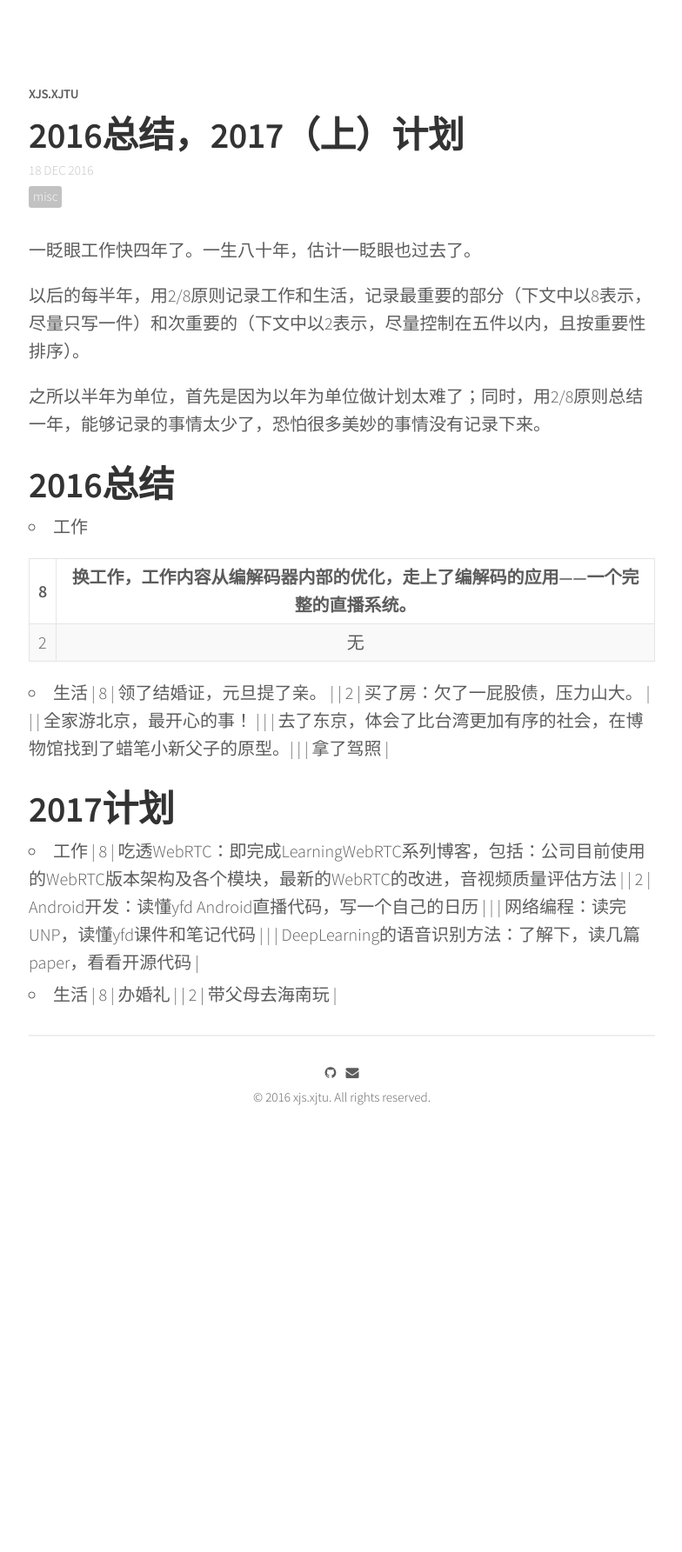
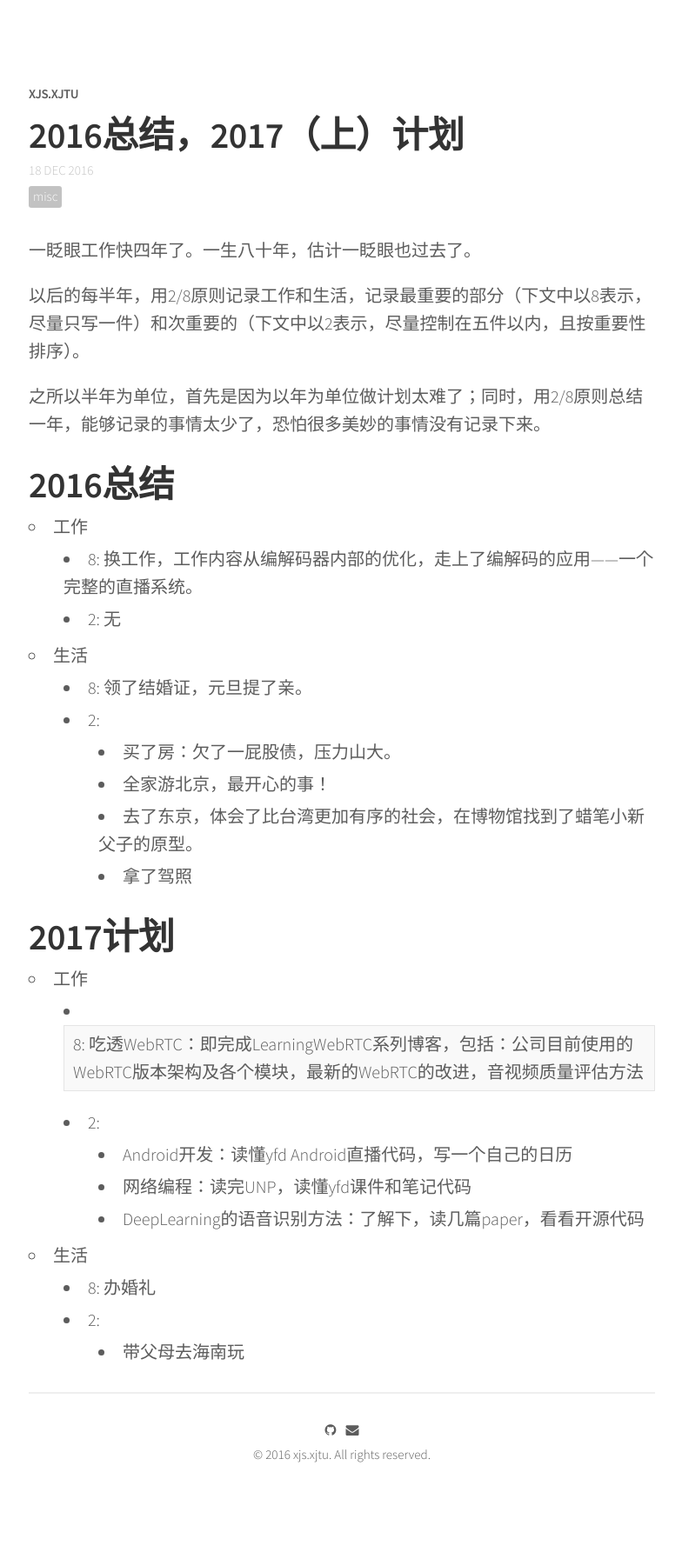
Before and after one commit to xjsXjtu/xjsxjtu.github.io, a Jekyll site: the page built from _posts/2017-02-07-Summary2016Plan2017.md, in a window 1280 px wide. Shown: the whole page at 87% size, without its empty margins (247-1031 px from the left). Built offline with Jekyll 4.4.1, drawn with Linux system fonts in a browser that asks for light colours; nearby versions of some CDN libraries; before the commit the page ends 1374 px from its top, so only the background shows below that.

Commit message:
MOD: do not use table

```diff
--- a/_posts/2017-02-07-Summary2016Plan2017.md
+++ b/_posts/2017-02-07-Summary2016Plan2017.md
@@ -16,24 +16,25 @@ share: false
 
 # 2016总结
  * 工作
-
- | 8 | 换工作，工作内容从编解码器内部的优化，走上了编解码的应用——一个完整的直播系统。 |
- | - |:------------------------------------------:|
- | 2 | 无                                        |
+   * 8: 换工作，工作内容从编解码器内部的优化，走上了编解码的应用——一个完整的直播系统。
+   * 2: 无
 
  * 生活
-| 8 | 领了结婚证，元旦提了亲。 |
-| 2 | 买了房：欠了一屁股债，压力山大。 |
-|   | 全家游北京，最开心的事！ |
-|   | 去了东京，体会了比台湾更加有序的社会，在博物馆找到了蜡笔小新父子的原型。|
-|   | 拿了驾照 |
+   * 8: 领了结婚证，元旦提了亲。
+   * 2:
+     * 买了房：欠了一屁股债，压力山大。
+     * 全家游北京，最开心的事！
+     * 去了东京，体会了比台湾更加有序的社会，在博物馆找到了蜡笔小新父子的原型。
+     * 拿了驾照
 
 # 2017计划
  * 工作
-  | 8 | 吃透WebRTC：即完成LearningWebRTC系列博客，包括：公司目前使用的WebRTC版本架构及各个模块，最新的WebRTC的改进，音视频质量评估方法 |
-  | 2 | Android开发：读懂yfd Android直播代码，写一个自己的日历 |
-  |   | 网络编程：读完UNP，读懂yfd课件和笔记代码 |
-  |   | DeepLearning的语音识别方法：了解下，读几篇paper，看看开源代码 |
+   * 8: 吃透WebRTC：即完成LearningWebRTC系列博客，包括：公司目前使用的WebRTC版本架构及各个模块，最新的WebRTC的改进，音视频质量评估方法 |
+   * 2:
+     * Android开发：读懂yfd Android直播代码，写一个自己的日历
+     * 网络编程：读完UNP，读懂yfd课件和笔记代码
+     * DeepLearning的语音识别方法：了解下，读几篇paper，看看开源代码
  * 生活
-  | 8 | 办婚礼 |
-  | 2 | 带父母去海南玩 |
+   * 8: 办婚礼
+   * 2:
+     * 带父母去海南玩
```
